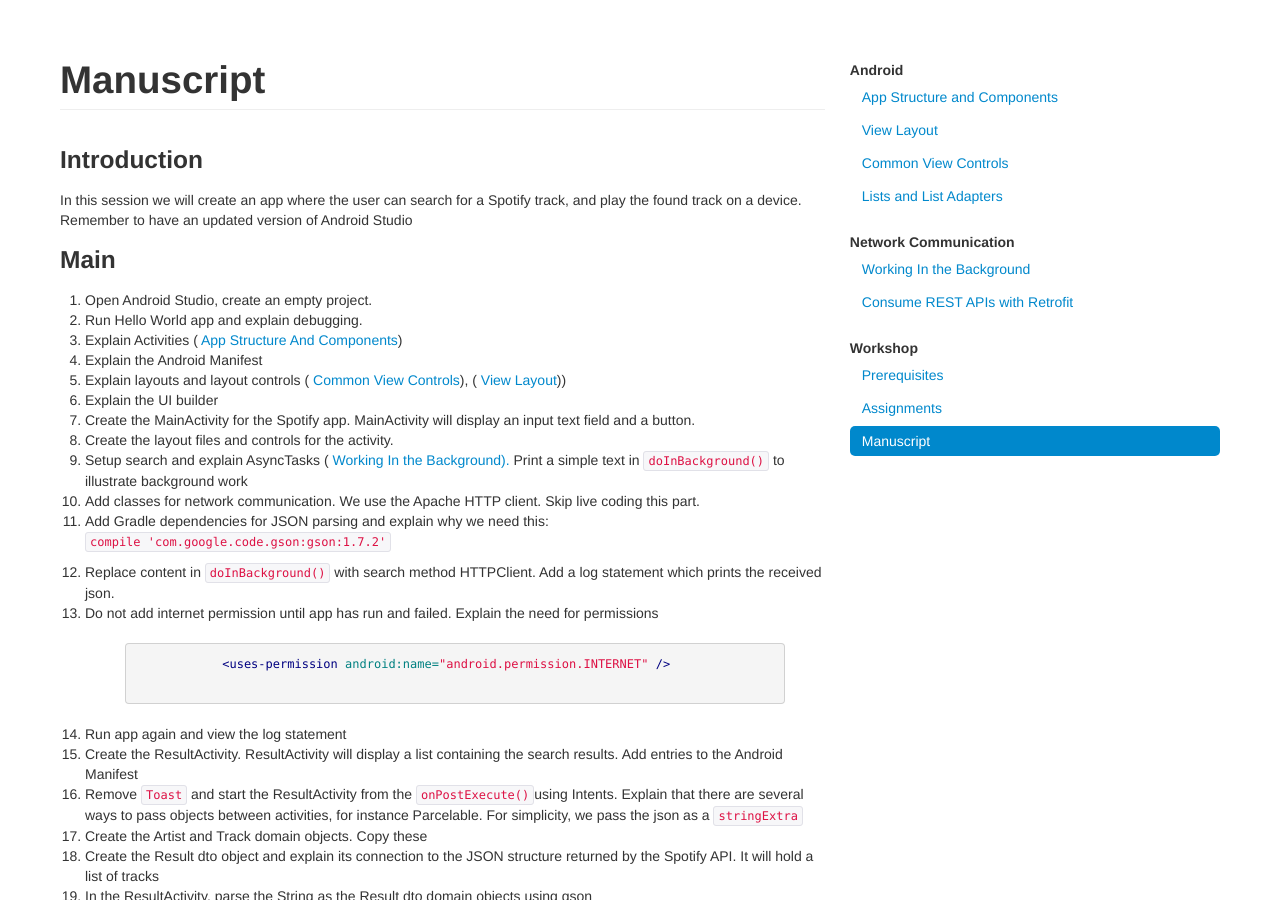
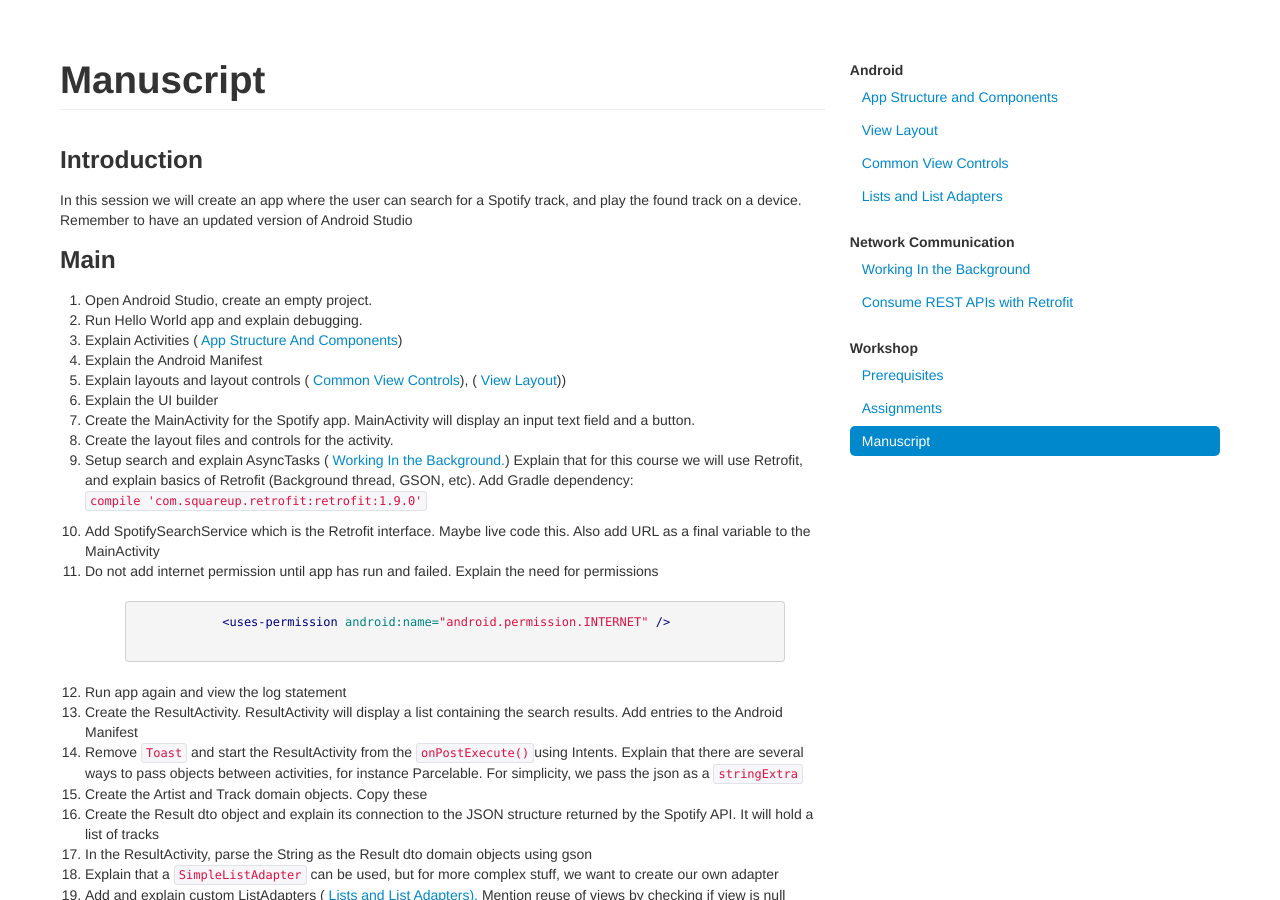
Before and after one commit to bekk/android101, a Jekyll site: the page built from docs/pages/manuscript.html, in a window 1280 px wide and 900 px high. Built offline with Jekyll 4.4.1, drawn with Linux system fonts in a browser that asks for light colours; Markdown is read by kramdown in place of the engine named in the settings.

Commit message:
Updated manus

```diff
--- a/docs/pages/manuscript.html
+++ b/docs/pages/manuscript.html
@@ -16,13 +16,10 @@ an updated version of Android Studio
 	<li>Explain the UI builder</li>
 	<li>Create the MainActivity for the Spotify app. MainActivity will display an input text field and a button. </li>
     <li>Create the layout files and controls for the activity.</li>
-    <li>Setup search and explain AsyncTasks (<a href="working-in-the-background.html"> Working In the Background).</a>
-    	Print a simple text in <code>doInBackground()</code> to illustrate background work</li>
-	<li>Add classes for network communication. We use the Apache HTTP client. Skip live coding this part.</li>
-	<li>Add Gradle dependencies for JSON parsing and explain why we need this:
-		<p><code> compile 'com.google.code.gson:gson:1.7.2'</code></p>
-	</li>
-	<li>Replace content in <code>doInBackground()</code> with search method HTTPClient. Add a log statement which prints the received json.</li>
+    <li>Setup search and explain AsyncTasks (<a href="working-in-the-background.html"> Working In the Background.</a>)
+    	Explain that for this course we will use Retrofit, and explain basics of Retrofit (Background thread, GSON, etc). Add Gradle dependency:
+        <p><code> compile 'com.squareup.retrofit:retrofit:1.9.0'</code></p>
+	<li>Add SpotifySearchService which is the Retrofit interface. Maybe live code this. Also add URL as a final variable to the MainActivity</li>
 	<li>Do not add internet permission until app has run and failed. Explain the need for permissions</li>
 	{% highlight xml %}
 	    <uses-permission android:name="android.permission.INTERNET" />
```
